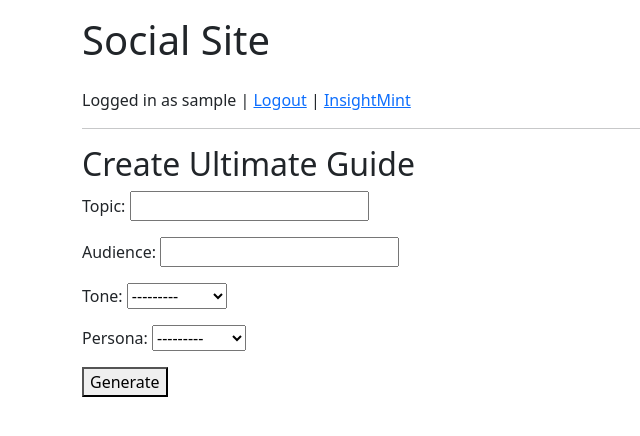
After one commit to STProgrammer/fortesting, a Django app: page /insightmint/template/1/create/ in a window 1280 px wide. The commit adds this page. Shown: the top 436 px of the page, without its empty margins (0-640 px from the left). Run offline with Django 4.2, Linux system fonts and the light colour scheme; the visitor is signed in with stand-in values (Sample User, id 1); data comes from the database, SQL or seed files in the repository.

Commit message:
Add InsightMint app with basic report builder

```diff
--- /dev/null
+++ b/insightmint/apps.py
@@ -0,0 +1,5 @@
+from django.apps import AppConfig
+
+class InsightmintConfig(AppConfig):
+    default_auto_field = 'django.db.models.BigAutoField'
+    name = 'insightmint'
--- /dev/null
+++ b/insightmint/forms.py
@@ -0,0 +1,8 @@
+from django import forms
+from .models import Report
+
+
+class ReportForm(forms.ModelForm):
+    class Meta:
+        model = Report
+        fields = ['topic', 'audience', 'tone', 'persona']
--- /dev/null
+++ b/insightmint/models.py
@@ -0,0 +1,50 @@
+from django.conf import settings
+from django.db import models
+from django.utils import timezone
+
+
+class Template(models.Model):
+    """Report template such as 'Ultimate Guide'."""
+    name = models.CharField(max_length=100)
+    description = models.TextField(blank=True)
+
+    def __str__(self):
+        return self.name
+
+
+class Report(models.Model):
+    """User generated report."""
+    TONE_CHOICES = [
+        ('confident', 'Confident'),
+        ('rebellious', 'Rebellious'),
+        ('nurturing', 'Nurturing'),
+    ]
+    PERSONA_CHOICES = [
+        ('executive', 'Executive'),
+        ('mentor', 'Mentor'),
+        ('disruptor', 'Disruptor'),
+    ]
+
+    user = models.ForeignKey(settings.AUTH_USER_MODEL, on_delete=models.CASCADE)
+    template = models.ForeignKey(Template, on_delete=models.CASCADE)
+    topic = models.CharField(max_length=200)
+    audience = models.CharField(max_length=200)
+    tone = models.CharField(max_length=20, choices=TONE_CHOICES)
+    persona = models.CharField(max_length=20, choices=PERSONA_CHOICES)
+    created_at = models.DateTimeField(default=timezone.now)
+
+    def __str__(self):
+        return f"{self.template.name} for {self.topic}"
+
+
+class Section(models.Model):
+    report = models.ForeignKey(Report, on_delete=models.CASCADE, related_name='sections')
+    title = models.CharField(max_length=200)
+    content = models.TextField(blank=True)
+    order = models.PositiveIntegerField(default=0)
+
+    class Meta:
+        ordering = ['order']
+
+    def __str__(self):
+        return self.title
--- /dev/null
+++ b/insightmint/templates/insightmint/create_report.html
@@ -0,0 +1,9 @@
+{% extends 'socialapp/base.html' %}
+{% block content %}
+<h2>Create {{ template.name }}</h2>
+<form method="post">
+    {% csrf_token %}
+    {{ form.as_p }}
+    <button type="submit">Generate</button>
+</form>
+{% endblock %}
--- /dev/null
+++ b/insightmint/urls.py
@@ -0,0 +1,10 @@
+from django.urls import path
+
+from . import views
+
+urlpatterns = [
+    path('', views.landing, name='landing'),
+    path('onboarding/', views.onboarding, name='onboarding'),
+    path('template/<int:template_id>/create/', views.create_report, name='create_report'),
+    path('report/<int:report_id>/', views.report_detail, name='report_detail'),
+]
--- /dev/null
+++ b/insightmint/views.py
@@ -0,0 +1,51 @@
+from django.contrib.auth.decorators import login_required
+from django.shortcuts import get_object_or_404, redirect, render
+
+from .forms import ReportForm
+from .models import Template, Report, Section
+
+
+def landing(request):
+    templates = Template.objects.all()
+    return render(request, 'insightmint/landing.html', {'templates': templates})
+
+
+@login_required
+def create_report(request, template_id):
+    template = get_object_or_404(Template, id=template_id)
+    if request.method == 'POST':
+        form = ReportForm(request.POST)
+        if form.is_valid():
+            report = form.save(commit=False)
+            report.user = request.user
+            report.template = template
+            report.save()
+            _populate_default_sections(report)
+            return redirect('report_detail', report_id=report.id)
+    else:
+        form = ReportForm()
+    return render(request, 'insightmint/create_report.html', {'form': form, 'template': template})
+
+
+@login_required
+def report_detail(request, report_id):
+    report = get_object_or_404(Report, id=report_id, user=request.user)
+    return render(request, 'insightmint/report_detail.html', {'report': report})
+
+
+@login_required
+def onboarding(request):
+    """Simple walkthrough placeholder."""
+    steps = [
+        "Choose a template",
+        "Enter topic and audience",
+        "Generate report",
+        "Edit and export",
+    ]
+    return render(request, 'insightmint/onboarding.html', {'steps': steps})
+
+
+def _populate_default_sections(report):
+    titles = ['Introduction', 'Problem', 'Case Study', 'CTA']
+    for idx, title in enumerate(titles):
+        Section.objects.create(report=report, title=title, order=idx)
--- a/socialapp/templates/socialapp/base.html
+++ b/socialapp/templates/socialapp/base.html
@@ -12,6 +12,7 @@
         <p>
             Logged in as {{ user.username }} |
             <a href="{% url 'logout' %}">Logout</a>
+            | <a href="{% url 'landing' %}">InsightMint</a>
         </p>
     {% else %}
         <p><a href="{% url 'login' %}">Login</a></p>
--- a/socialsite/settings.py
+++ b/socialsite/settings.py
@@ -14,6 +14,7 @@ INSTALLED_APPS = [
     'django.contrib.messages',
     'django.contrib.staticfiles',
     'socialapp',
+    'insightmint',
 ]
 
 MIDDLEWARE = [
--- a/socialsite/urls.py
+++ b/socialsite/urls.py
@@ -6,6 +6,7 @@ from socialapp.forms import BootstrapAuthenticationForm
 urlpatterns = [
     path('admin/', admin.site.urls),
     path('', include('socialapp.urls')),
+    path('insightmint/', include('insightmint.urls')),
     path('accounts/login/', auth_views.LoginView.as_view(authentication_form=BootstrapAuthenticationForm), name='login'),
     path('accounts/', include('django.contrib.auth.urls')),
 ]
```
Also changed, not shown: insightmint/admin.py (added, +18 -0 lines), insightmint/templates/insightmint/landing.html (added, +11 -0 lines), insightmint/templates/insightmint/onboarding.html (added, +9 -0 lines), insightmint/templates/insightmint/report_detail.html (added, +13 -0 lines), insightmint/__init__.py (added), insightmint/migrations/0001_initial.py (added), insightmint/migrations/__init__.py (added).
